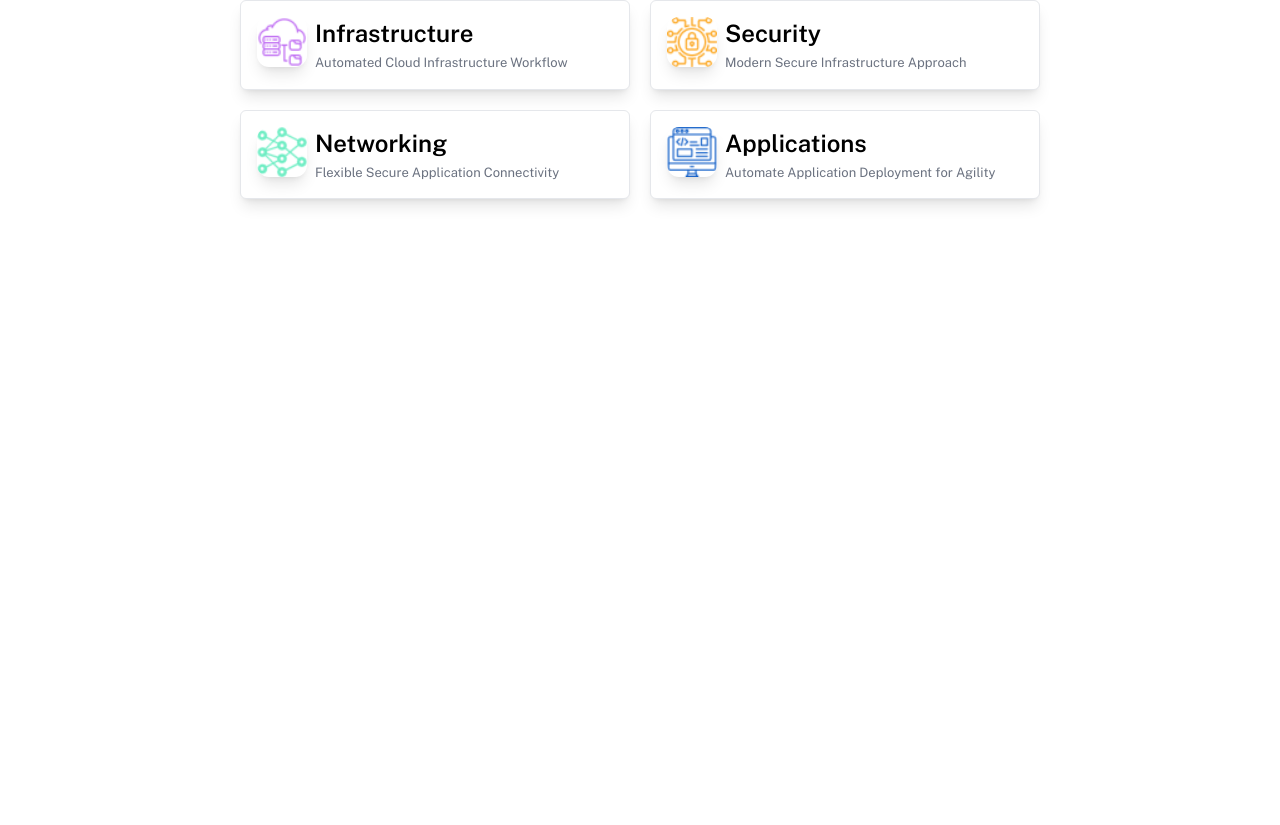
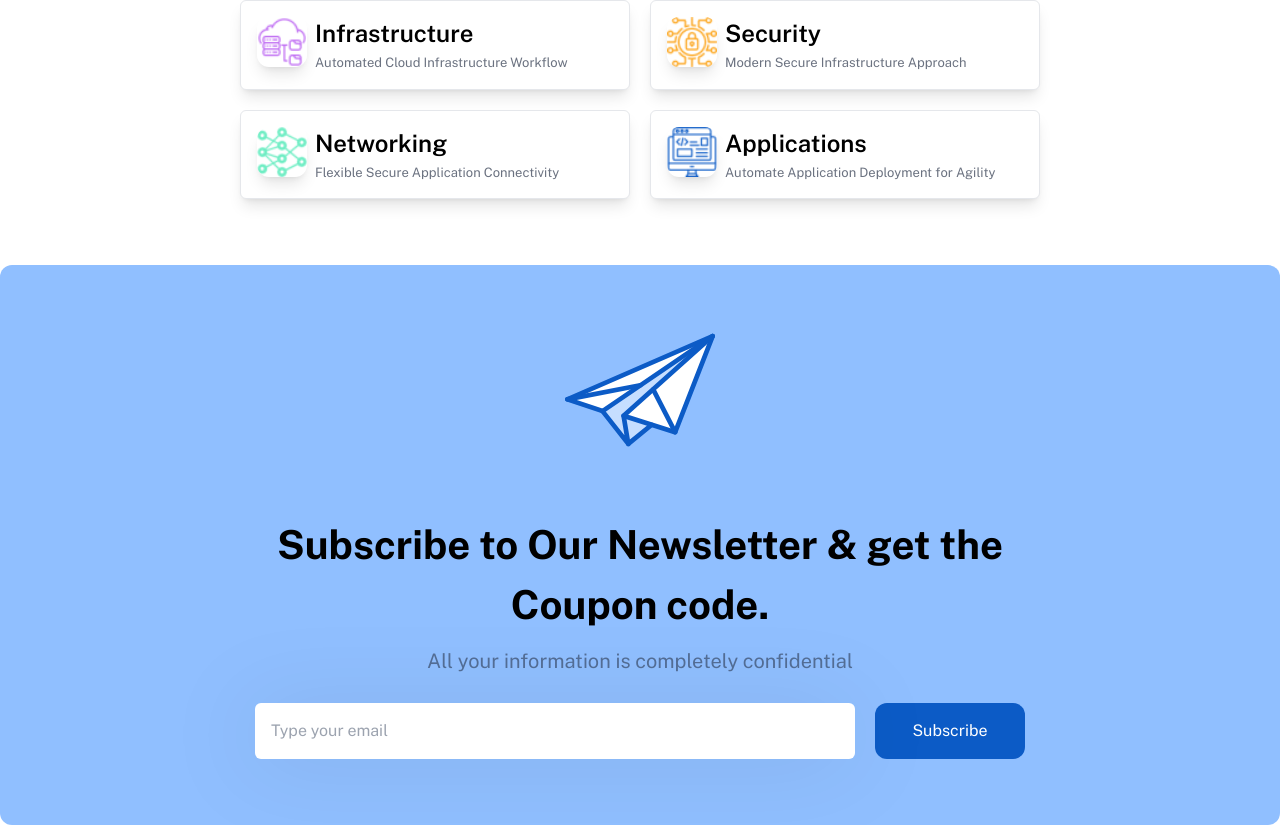
Before and after one commit to ay690/Xerocodee, a React (Vite) app: page / in a window 1280 px wide. Shown: the part 2990-3815 px from the top of the page. Before the commit the page ends 3255 px from the top, so only its background shows below. Built offline with nearby package versions, Linux system fonts and the light colour scheme.

Commit message:
Newsletter

```diff
--- a/src/App.css
+++ b/src/App.css
@@ -7,7 +7,7 @@
 }
 
 .input-box-shadow {
-  filter: drop-shadow(-4px -4px 44px rgba(0, 0, 0, 0.08));
+  filter: drop-shadow(-4px 4px 44px rgba(0, 0, 0, 0.08));
 }
 
 .slick-prev:before,
--- a/src/App.jsx
+++ b/src/App.jsx
@@ -1,7 +1,6 @@
 import React from "react";
 import "./App.css";
-import { Navbar, Hero, Companies, Features, Services } from "./components";
-import { logo } from "./assets";
+import { Navbar, Hero, Companies, Features, Services, NewsLetter } from "./components";
 
 function App() {
   return (
@@ -11,6 +10,7 @@ function App() {
       <Companies />
       <Features />
       <Services />
+      <NewsLetter />
     </div>
   );
 }
--- a/src/assets/index.js
+++ b/src/assets/index.js
@@ -40,6 +40,7 @@ import infrastructure from "./infrastructure.png";
 import Network from "./Network.png";
 
 import Arrow from "./arrow.png";
+import Plane from "./Plane.svg";
 
 export {
 logo,
@@ -73,5 +74,6 @@ Applications,
 Network,
 cyberSecurity,
 infrastructure,
-Arrow
+Arrow,
+Plane
 };
--- /dev/null
+++ b/src/components/NewsLetter.jsx
@@ -0,0 +1,34 @@
+import React from "react";
+import { Arrow, Plane } from "../assets";
+
+const NewsLetter = () => {
+  return (
+    <div className="w-full bg-[#90BFFF] rounded-xl py-[50px]">
+      <div className="md:max-w-[800px] m-auto max-w-[600px] px-4 md:px-0">
+        <div className="flex justify-center items-center mb-[50px]">
+          <img alt="Plane" src={Plane} />
+        </div>
+        <h1 className="text-center text-[40px] font-bold text-black-100 ">
+          Subscribe to Our Newsletter & get the Coupon code.
+        </h1>
+        <p className="text-center text-[#536E96] text-xl py-3">
+          All your information is completely confidential
+        </p>
+
+        <form className="flex justify-center items-center py-4 gap-3">
+          <input
+            className="w-3/4 bg-white outline-none mr-2 input-box-shadow rounded-md px-4 py-4 truncate"
+            type="text"
+            placeholder="Type your email"
+          />
+
+          <button className="bg-[#0C5BC6] text-white rounded-xl px-4 py-4 cursor-pointer w-[150px]">
+            Subscribe
+          </button>
+        </form>
+      </div>
+    </div>
+  );
+};
+
+export default NewsLetter;
--- a/src/components/index.js
+++ b/src/components/index.js
@@ -3,5 +3,6 @@ import Hero from "./Hero";
 import Companies from "./Companies";
 import Features from "./Features";
 import Services from "./Services";
+import NewsLetter from "./NewsLetter";
 
-export { Navbar, Hero, Companies, Features, Services };
+export { Navbar, Hero, Companies, Features, Services, NewsLetter };
```
Also changed, not shown: src/assets/Plane.svg (added).
